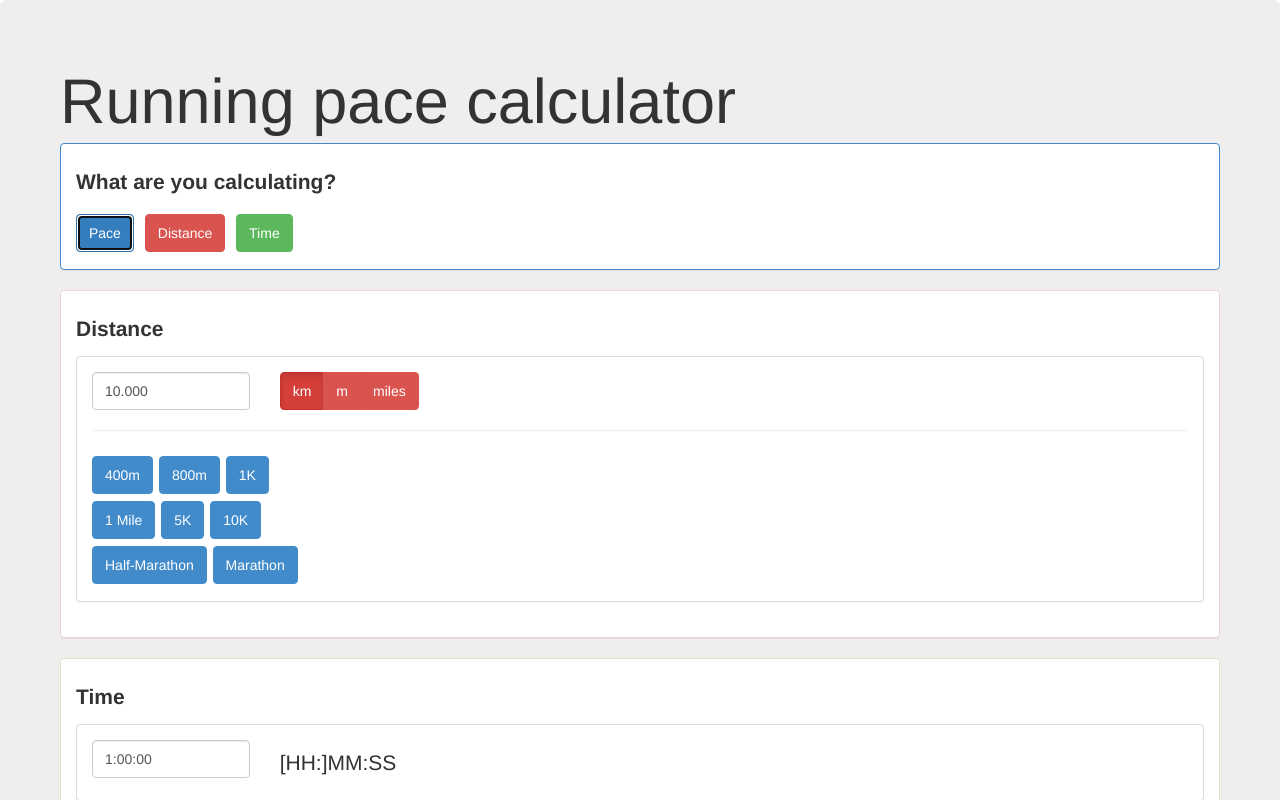
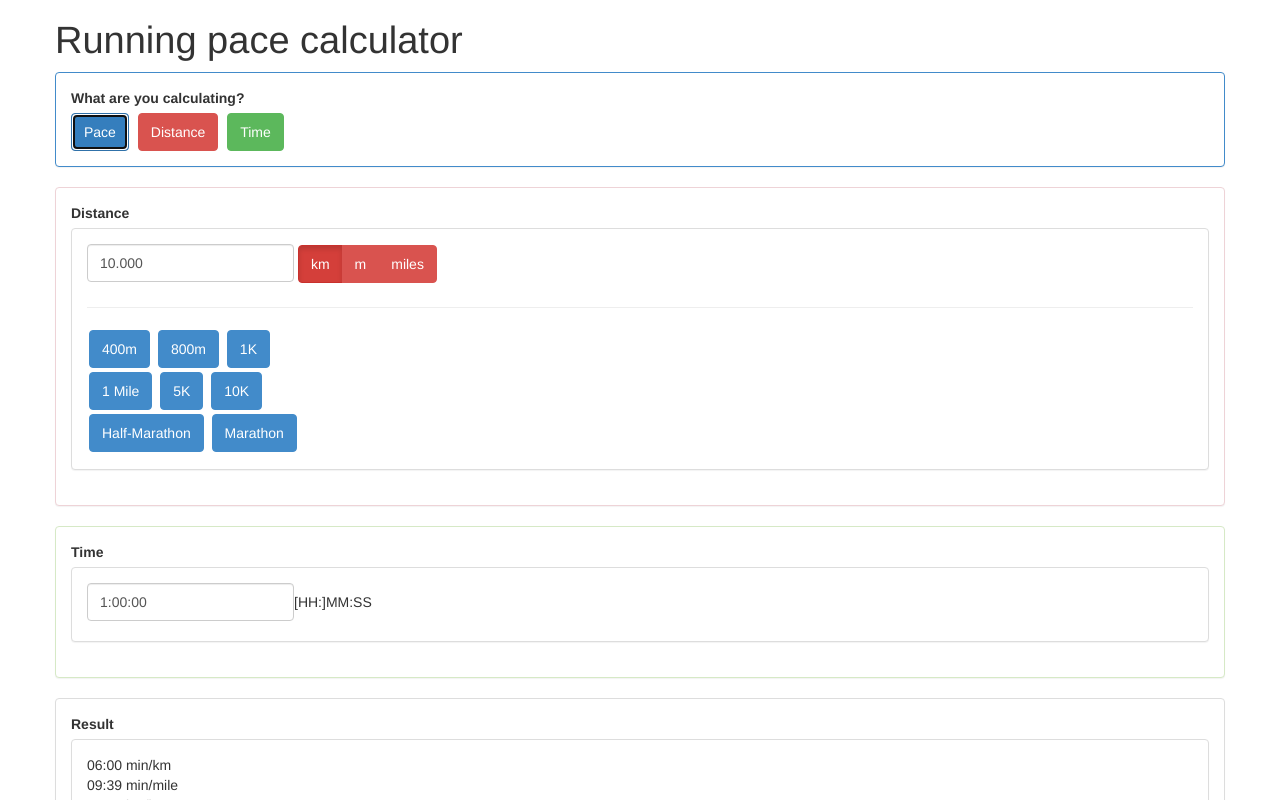
Before and after one commit to codingtony/pace, a plain HTML site: page index.html in a window 1280 px wide. Both pictures are taken after a click on the button "Pace". Shown: the top 800 px of the page. Drawn offline with Linux system fonts and the light colour scheme.

Commit message:
smaller fonts

```diff
--- a/css/run.css
+++ b/css/run.css
@@ -1,7 +1,8 @@
-li {
-    list-style-type:none;
-    position:relative;
-}
+
 small {
     font-size:10px;
 }
+
+.btn.commondist {
+    margin: 2px;
+}
--- a/index.html
+++ b/index.html
@@ -1,25 +1,25 @@
+<!DOCTYPE html PUBLIC "-//W3C//DTD HTML 4.01//EN">
 <html>
    <head>
+      <meta name="generator" content="HTML Tidy for Linux (vers 25 March 2009), see www.w3.org">
       <title>Pace Calculator</title>
-      <meta http-equiv="Content-Type" content="text/html; charset=UTF-8">
-      <meta http-equiv="cache-control" content="max-age=0" />
-      <meta http-equiv="cache-control" content="no-cache" />
-      <meta http-equiv="expires" content="0" />
-      <meta http-equiv="expires" content="Tue, 01 Jan 1980 1:00:00 GMT" />
-      <meta http-equiv="pragma" content="no-cache" />
+      <meta http-equiv="Content-Type" content="text/html; charset=us-ascii">
+      <meta http-equiv="cache-control" content="max-age=0">
+      <meta http-equiv="cache-control" content="no-cache">
+      <meta http-equiv="expires" content="0">
+      <meta http-equiv="expires" content="Tue, 01 Jan 1980 1:00:00 GMT">
+      <meta http-equiv="pragma" content="no-cache">
       <!-- Bootstrap -->
-      <link href="css/bootstrap.min.css" rel="stylesheet" media="screen">
-      <link href="css/bootstrap-glyphicons.css" rel="stylesheet">
-      <link href="css/run.css" rel="stylesheet">
+      <link href="css/bootstrap.min.css" rel="stylesheet" media="screen" type="text/css">
+      <link href="css/bootstrap-glyphicons.css" rel="stylesheet" type="text/css">
+      <link href="css/run.css" rel="stylesheet" type="text/css">
       <meta name="viewport" content="width=device-width, initial-scale=1.0">
       <!-- JavaScript plugins (requires jQuery) -->
-      <script src="js/jquery-2.0.3.min.js"></script>
-      <!-- Include all compiled plugins (below), or include individual files as needed -->
-      <script src="js/bootstrap.min.js"></script>
-      <script src="js/run.js"></script>
+      <script src="js/jquery-2.0.3.min.js" type="text/javascript"></script><!-- Include all compiled plugins (below), or include individual files as needed -->
+      <script src="js/bootstrap.min.js" type="text/javascript"></script>
+      <script src="js/run.js" type="text/javascript"></script>
    </head>
    <body>
-      <div class="jumbotron">
       <div class="container">
          <h1>Running pace calculator</h1>
          <div class="panel panel-primary">
@@ -35,8 +35,8 @@
          <div class="panel panel-primary" id="pacePanel">
             <div class="panel-body">
                <label>Pace</label>
-               <div class="panel tree" >
-                  <ul id="paceResult">
+               <div class="panel tree">
+                  <ul id="paceResult" class="list-unstyled">
                      <li><span id="pacemetric">06:00</span> min/km</li>
                      <li><span id="paceimperial">09:39</span> min/mile</li>
                      <li><span id="speedmetric">10.00</span> km/h</li>
@@ -56,43 +56,36 @@
                <label>Distance</label>
                <div class="panel">
                   <div class="row">
-                     <div class="col-lg-2">
-                        <input type="text" class="form-control"  id="inputDistance" value="10"></input>
-                     </div>
-                     <div class="col-lg-10">
-                        <div class="btn-group" data-toggle="buttons" id="distUnitButton" >
-                           <label class="btn btn-danger active distance_unit"  >
-                           <input type="radio" value="km">km
+                     <div class="col-12">
+                        <label>
+                        <input type="text" class="form-control" id="inputDistance" value="10">
                         </label>
-                           <label class="btn btn-danger distance_unit"  >
-                           <input type="radio" value="m">m
-                           </label>
-                           <label class="btn btn-danger distance_unit">
-                           <input  type="radio" value="mile">miles
-                           </label>
+                        <div class="btn-group" data-toggle="buttons" id="distUnitButton">
+                           <label class="btn btn-danger active distance_unit"><input type="radio" value="km">km</label>
+                           <label class="btn btn-danger distance_unit"><input type="radio" value="m">m</label>
+                           <label class="btn btn-danger distance_unit"><input type="radio" value="mile">miles</label>
                         </div>
                      </div>
                   </div>
                   <hr>
                   <div class="row">
-                     <div class="col-lg-4">
-
-                           <button class="btn btn-lg btn-primary commondist" type="button" value="400">400m</button>
+                     <div class="col-12">
+                        <button class="btn btn-xs btn-primary commondist" type="button" value="400">400m</button>
                         <button class="btn btn-lg btn-primary commondist" type="button" value="800">800m</button>
                         <button class="btn btn-lg btn-primary commondist" type="button" value="1000">1K</button>
-
                      </div>
-					 </div><div class="row">
-
-                     <div class="col-lg-4">
+                  </div>
+                  <div class="row">
+                     <div class="col-12">
                         <button class="btn btn-lg btn-primary commondist" type="button" value="1609.34">1 Mile</button>
                         <button class="btn btn-lg btn-primary commondist" type="button" value="5000">5K</button>
                         <button class="btn btn-lg btn-primary commondist" type="button" value="10000">10K</button>
                      </div>
-                     </div><div class="row">
-                     <div class="col-lg-4">
-                           <button class="btn btn-lg btn-primary commondist" type="button" value="21100">Half-Marathon</button>
-                           <button class="btn btn-lg btn-primary commondist" type="button" value="42195">Marathon</button>
+                  </div>
+                  <div class="row">
+                     <div class="col-12">
+                        <button class="btn btn-sm btn-primary commondist" type="button" value="21100">Half-Marathon</button>
+                        <button class="btn btn-sm btn-primary commondist" type="button" value="42195">Marathon</button>
                      </div>
                   </div>
                </div>
@@ -103,10 +96,9 @@
                <label>Time</label>
                <div class="panel">
                   <div class="row">
-                     <div class="col-lg-2">
-                        <input type="text" class="form-control" id="inputTime" value="01:00:00"></input>
+                     <div class="col-12">
+                        <label><input type="text" class="form-control" id="inputTime" value="01:00:00"></label>[HH:]MM:SS
                      </div>
-                     <div class="col-lg-10">[HH:]MM:SS</div>
                   </div>
                </div>
             </div>
@@ -114,13 +106,10 @@
          <div class="panel" id="calcPanel">
             <div class="panel-body">
                <label>Result</label>
-               <div class="panel" id="result">
+               <div class="panel" id="result"></div>
             </div>
          </div>
-         </div>
-         <small><a href="http://codingtony.com/">&copy; Tony Bussières 2011 - 2013</a> the code is available on <a href="https://github.com/codingtony/pace">GitHub</a> under Apache v2.0 license</small>
-      </div>
-      <script>
+         <small><a href="http://codingtony.com/">&copy; Tony Bussi&egrave;res 2011 - 2013</a> the code is available on <a href="https://github.com/codingtony/pace">GitHub</a> under Apache v2.0 license</small> <script type="text/javascript">
             $(document).ready(
                        function() {
                            App.reset();
@@ -129,6 +118,8 @@
 
                        });
 
+
          </script>
+      </div>
    </body>
 </html>
```
Lines whose indentation alone changed are shown as unchanged.
